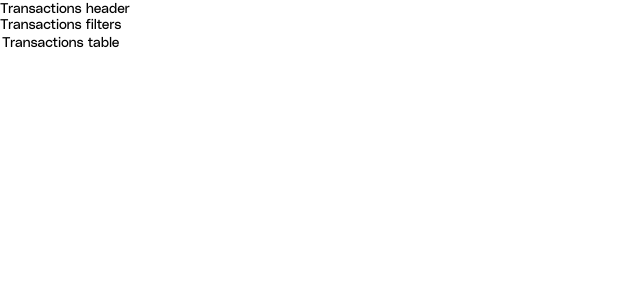
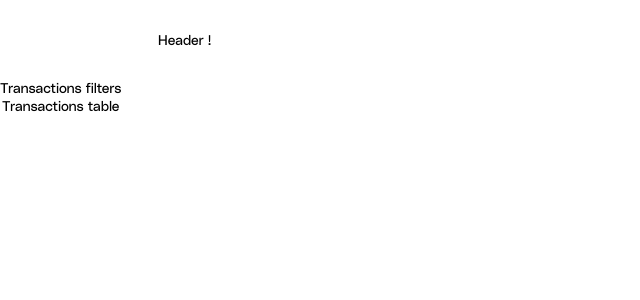
Before and after one commit to DBattou/react-ideal-architecture, a Next.js app in the folder apps/qonto-js/: page /transactions in a window 1280 px wide. Shown: the top 300 px of the page, without its empty margins (0-640 px from the left). Built offline with nearby package versions, Linux system fonts and the light colour scheme.

Commit message:
extract transactions header into its own component

```diff
--- /dev/null
+++ b/apps/qonto-js/app/transactions/header/index.tsx
@@ -0,0 +1,5 @@
+import styles from "./styles.module.css";
+
+export function Header() {
+  return <header className={styles.header}>Header !</header>;
+}
--- /dev/null
+++ b/apps/qonto-js/app/transactions/header/styles.module.css
@@ -0,0 +1,11 @@
+.header {
+  margin: 32px 48px;
+
+  @media only screen and (width <= 1365px) {
+    width: 100%;
+    max-width: 1060px;
+    padding: 0 48px 0;
+    margin-right: auto;
+    margin-left: auto;
+  }
+}
--- a/apps/qonto-js/app/transactions/page.tsx
+++ b/apps/qonto-js/app/transactions/page.tsx
@@ -1,7 +1,9 @@
+import { Header } from "./header";
+
 export default function TransactionsIndex() {
   return (
     <section>
-      <header>Transactions header</header>
+      <Header />
       <form>Transactions filters</form>
       <table>Transactions table</table>
     </section>
```
